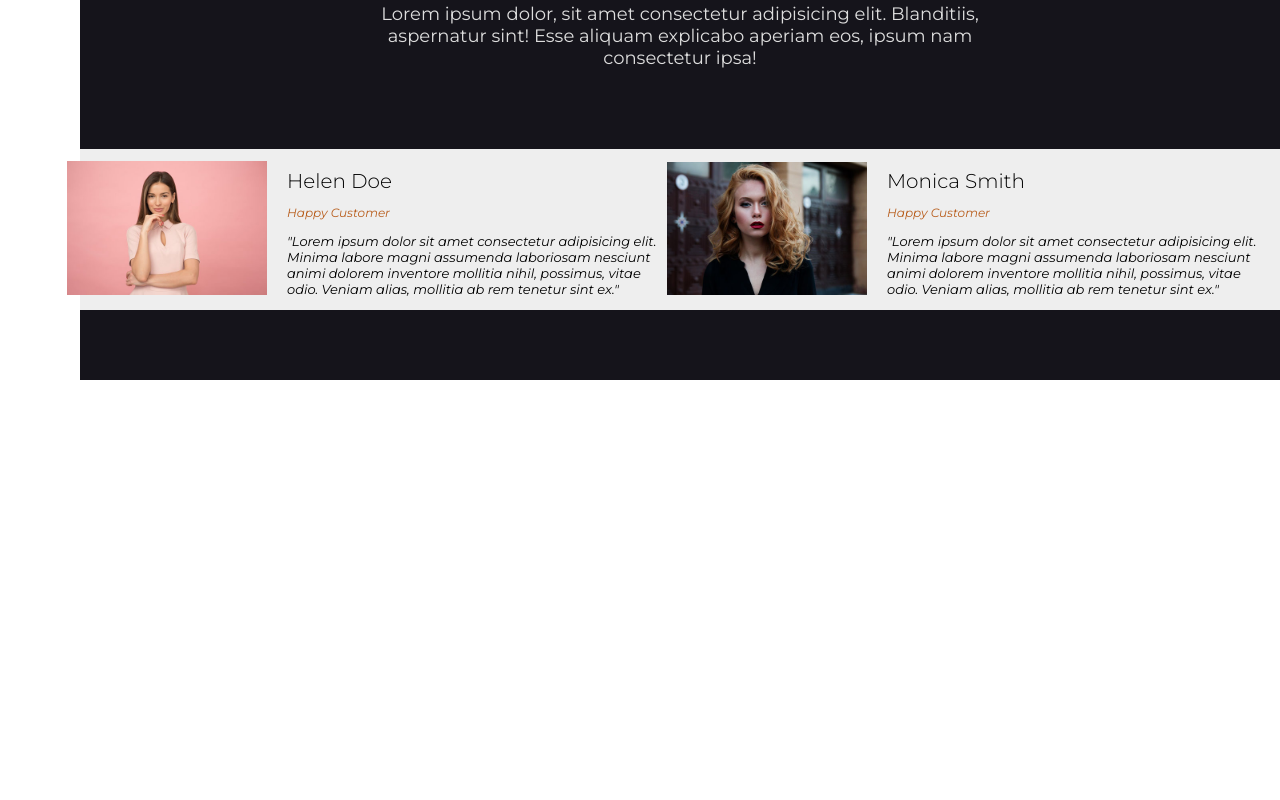
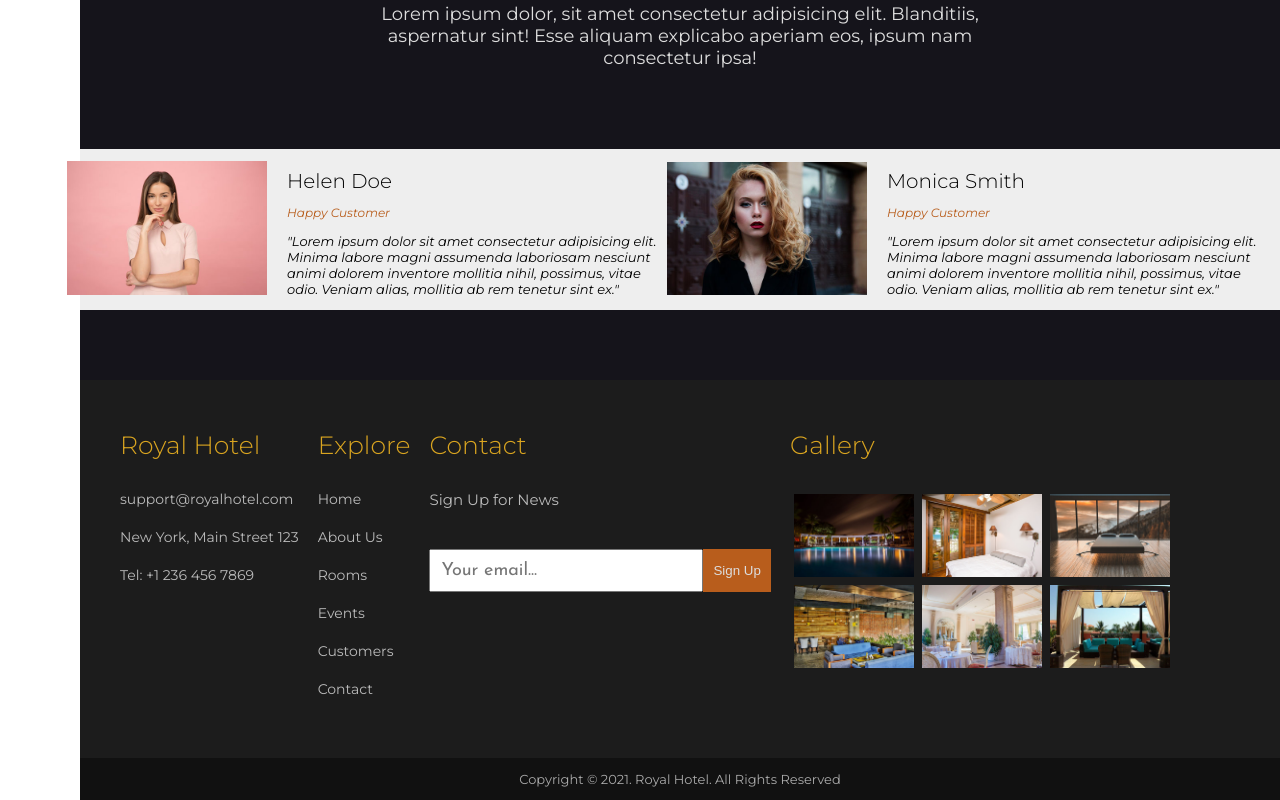
Before and after one commit to benidevo/royal-hotel, a plain HTML site: page index.html in a window 1280 px wide. Shown: the part 4990-5790 px from the top of the page. Before the commit the page ends 5370 px from the top, so only its background shows below. Drawn offline with Linux system fonts and the light colour scheme.

Commit message:
add footer section

```diff
--- a/css/style.css
+++ b/css/style.css
@@ -552,3 +552,109 @@ body {
     font-style: italic;
 }
 /* end of customers */
+
+/* footer */
+.footer {
+    margin-left: 8rem;
+}
+
+.main-part {
+    display: flex;
+    justify-content: space-between;
+    background-color: #1c1c1c;
+    padding: 4rem;
+}
+
+.footer-heading {
+    font-size: 2.5rem;
+    font-weight: 300;
+    color: goldenrod;
+    margin: 1rem 0 3rem 0;
+}
+
+.footer-list {
+    list-style: none;
+    padding: 0;
+}
+
+.footer-list-item {
+    margin-bottom: 2rem;
+}
+
+.footer-list-link {
+    font-size: 1.4rem;
+    text-decoration: none;
+    color: #bbb;
+}
+
+.contact p {
+    font-size: 1.5rem;
+    color: #bbb;
+    margin-bottom: 4rem;
+}
+
+.footer-form {
+    display: flex;
+}
+
+.footer-input {
+    width: 25rem;
+    padding: 1rem;
+    font-family: 'Josefin Sans', sans-serif;
+    font-size: 1.8rem;
+    color: #444;
+    outline: none;
+}
+
+.footer-btn {
+    padding: 1rem;
+    background-color: #b85d1c;
+    color: #ddd;
+    border: none;
+}
+
+.gallery {
+    max-width: 45rem;
+}
+
+.image-wrapper {
+    width: 12rem;
+    margin: .4rem;
+    overflow: hidden;
+}
+
+.footer-image {
+    width: 100%;
+    height: 100%;
+    backface-visibility: hidden;
+    transition: all .5s;
+}
+
+.gallery-images {
+    display: flex;
+    flex-wrap: wrap;
+}
+
+.footer-image:hover {
+    transform: scale(1.3);
+    opacity: .8;
+}
+
+.creator-part {
+    display: flex;
+    justify-content: center;
+    align-items: center;
+    background-color: #111;
+    padding: 0 4rem;
+}
+
+.copyright-text {
+    font-size: 1.3rem;
+    color: #aaa;
+}
+
+.text-right {
+    font-size: 1.4rem;
+    color: #bbb;
+}
+/* end of footer */
--- a/index.html
+++ b/index.html
@@ -236,5 +236,107 @@
         </div>
     </section>
     <!-- end of customers -->
+
+    <!-- footer -->
+    <footer class="footer">
+        <div class="main-part">
+            <div class="footer-list-wrapper">
+                <h3 class="footer-heading">Royal Hotel</h3>
+                <ul class="footer-list">
+                    <li class="footer-list-item">
+                        <a href="#" class="footer-list-link">
+                            support@royalhotel.com
+                        </a>
+                    </li>
+                    <li class="footer-list-item">
+                        <a href="#" class="footer-list-link">
+                            New York, Main Street 123
+                        </a>
+                    </li>
+                    <li class="footer-list-item">
+                        <a href="#" class="footer-list-link">
+                            Tel: +1 236 456 7869
+                        </a>
+                    </li>
+                </ul>
+            </div>
+
+            <div class="footer-list-wrapper">
+                <h3 class="footer-heading">Explore</h3>
+                <ul class="footer-list">
+                    <li class="footer-list-item">
+                        <a href="#" class="footer-list-link">
+                            Home
+                        </a>
+                    </li>
+                    <li class="footer-list-item">
+                        <a href="#" class="footer-list-link">
+                            About Us
+                        </a>
+                    </li>
+                    <li class="footer-list-item">
+                        <a href="#" class="footer-list-link">
+                           Rooms
+                        </a>
+                    </li>
+                    <li class="footer-list-item">
+                        <a href="#" class="footer-list-link">
+                           Events
+                        </a>
+                    </li>
+                    <li class="footer-list-item">
+                        <a href="#" class="footer-list-link">
+                            Customers
+                        </a>
+                    </li>
+                    <li class="footer-list-item">
+                        <a href="#" class="footer-list-link">
+                            Contact
+                        </a>
+                    </li>
+                </ul>
+            </div>
+
+            <div class="contact">
+                <h3 class="footer-heading">Contact</h3>
+                <p>Sign Up for News</p>
+                <form class="footer-form">
+                    <input type="text" class="footer-input" placeholder="Your email...">
+                    <button class="footer-btn">Sign Up</button>
+                </form>
+            </div>
+
+            <div class="gallery">
+                <h3 class="footer-heading">Gallery</h3>
+                <div class="gallery-images">
+                    <div class="image-wrapper">
+                        <img src="img/gallery-img-1.jpeg" class="footer-image">
+                    </div>
+                    <div class="image-wrapper">
+                        <img src="img/gallery-img-2.jpeg" class="footer-image">
+                    </div>
+                    <div class="image-wrapper">
+                        <img src="img/gallery-img-3.jpeg" class="footer-image">
+                    </div>
+                    <div class="image-wrapper">
+                        <img src="img/gallery-img-4.jpeg" class="footer-image">
+                    </div>
+                    <div class="image-wrapper">
+                        <img src="img/gallery-img-5.jpeg" class="footer-image">
+                    </div>
+                    <div class="image-wrapper">
+                        <img src="img/gallery-img-6.jpeg" class="footer-image">
+                    </div>
+                </div>
+            </div>
+        </div>
+
+        <div class="creator-part">
+            <div class="copyright-text">
+                <p>Copyright &copy; 2021. Royal Hotel. All Rights Reserved</p>
+            </div>
+        </div>
+    </footer>
+    <!-- end of footer -->
 </body>
 </html>
```
